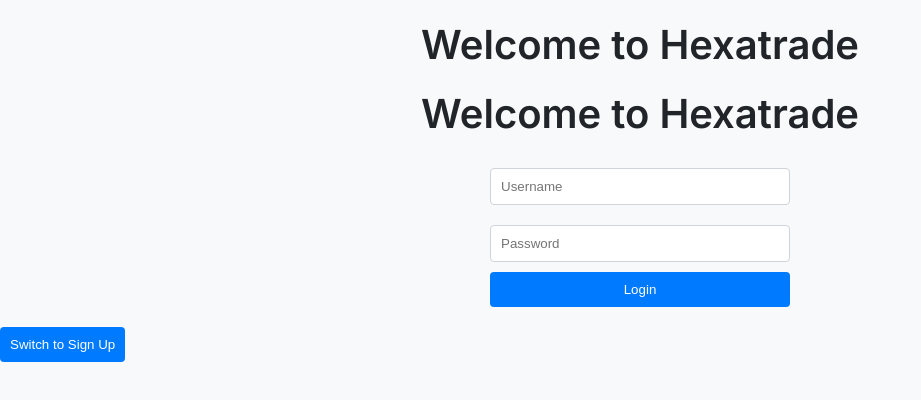
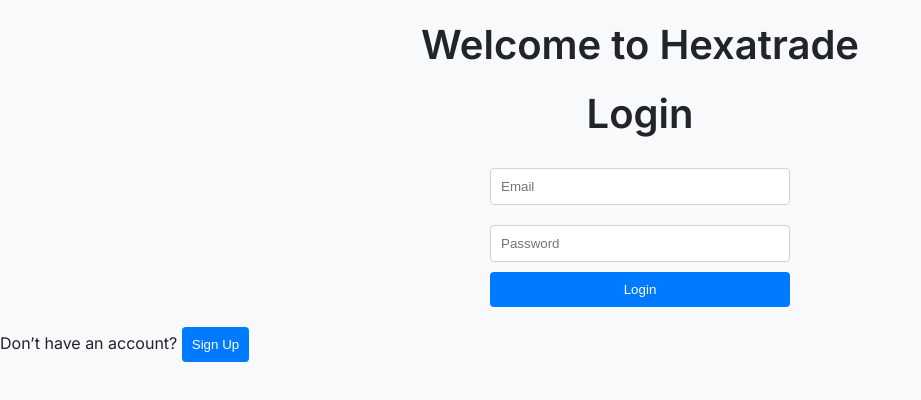
Before and after one commit to max96git/hexatrade, a React (Create React App) app: page / in a window 1280 px wide. Shown: the top 400 px of the page, without its empty margins (0-921 px from the left). Built offline with nearby package versions, Linux system fonts and the light colour scheme; no server answers; the HTML template or start-up script is replaced by a standard one.

Commit message:
Update Home.jsx

```diff
--- a/src/components/Home.jsx
+++ b/src/components/Home.jsx
@@ -1,40 +1,40 @@
+// src/components/Home.jsx
 import React, { useState } from 'react';
 import { useNavigate } from 'react-router-dom';
 import { auth } from '../firebase';
+import { createUserWithEmailAndPassword, signInWithEmailAndPassword } from 'firebase/auth';
+import './Home.css';
 
 const Home = () => {
-    const [username, setUsername] = useState('');
+  const [email, setEmail] = useState('');
   const [password, setPassword] = useState('');
   const [isLogin, setIsLogin] = useState(true);
   const navigate = useNavigate();
 
-    const handleAuth = async (e) => {
+  const handleSubmit = async (e) => {
     e.preventDefault();
     try {
       if (isLogin) {
-                // Log in user
-                await auth.signInWithEmailAndPassword(username, password);
-                navigate('/dashboard'); // Redirect to dashboard
+        await signInWithEmailAndPassword(auth, email, password);
       } else {
-                // Sign up user
-                await auth.createUserWithEmailAndPassword(username, password);
-                navigate('/dashboard'); // Redirect to dashboard
+        await createUserWithEmailAndPassword(auth, email, password);
       }
+      navigate('/dashboard'); // Redirect to dashboard after successful login/signup
     } catch (error) {
-            console.error('Error:', error.message);
+      console.error(error);
       alert(error.message);
     }
   };
 
   return (
-        <div className="home">
-            <h1>Welcome to Hexatrade</h1>
-            <form onSubmit={handleAuth}>
+    <div className="home-container">
+      <h1>{isLogin ? 'Login' : 'Sign Up'}</h1>
+      <form onSubmit={handleSubmit}>
         <input
-                    type="text"
-                    placeholder="Username"
-                    value={username}
-                    onChange={(e) => setUsername(e.target.value)}
+          type="email"
+          placeholder="Email"
+          value={email}
+          onChange={(e) => setEmail(e.target.value)}
           required
         />
         <input
@@ -46,9 +46,12 @@
         />
         <button type="submit">{isLogin ? 'Login' : 'Sign Up'}</button>
       </form>
+      <p>
+        {isLogin ? 'Don’t have an account? ' : 'Already have an account? '}
         <button onClick={() => setIsLogin(!isLogin)}>
-                {isLogin ? 'Switch to Sign Up' : 'Switch to Login'}
+          {isLogin ? 'Sign Up' : 'Login'}
         </button>
+      </p>
     </div>
   );
 };
```
Lines whose indentation alone changed are shown as unchanged.
